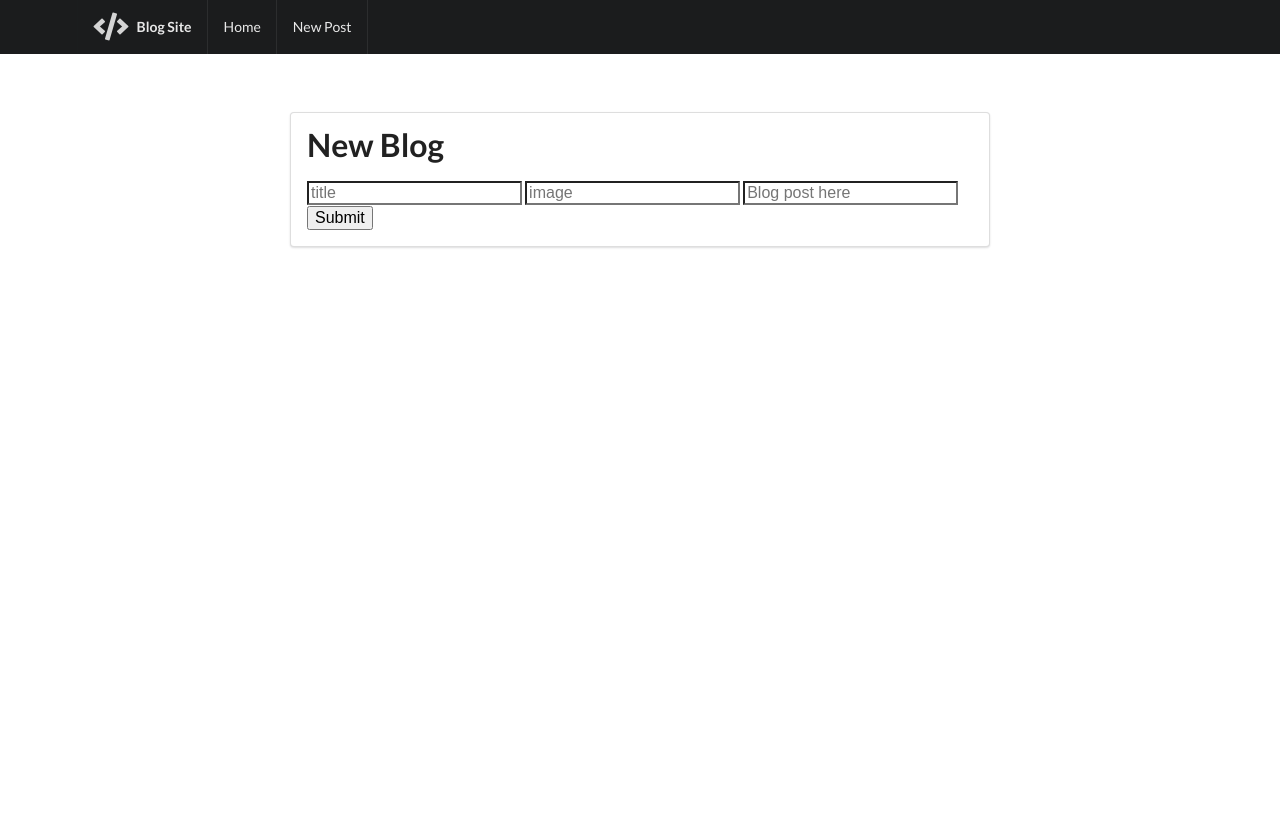
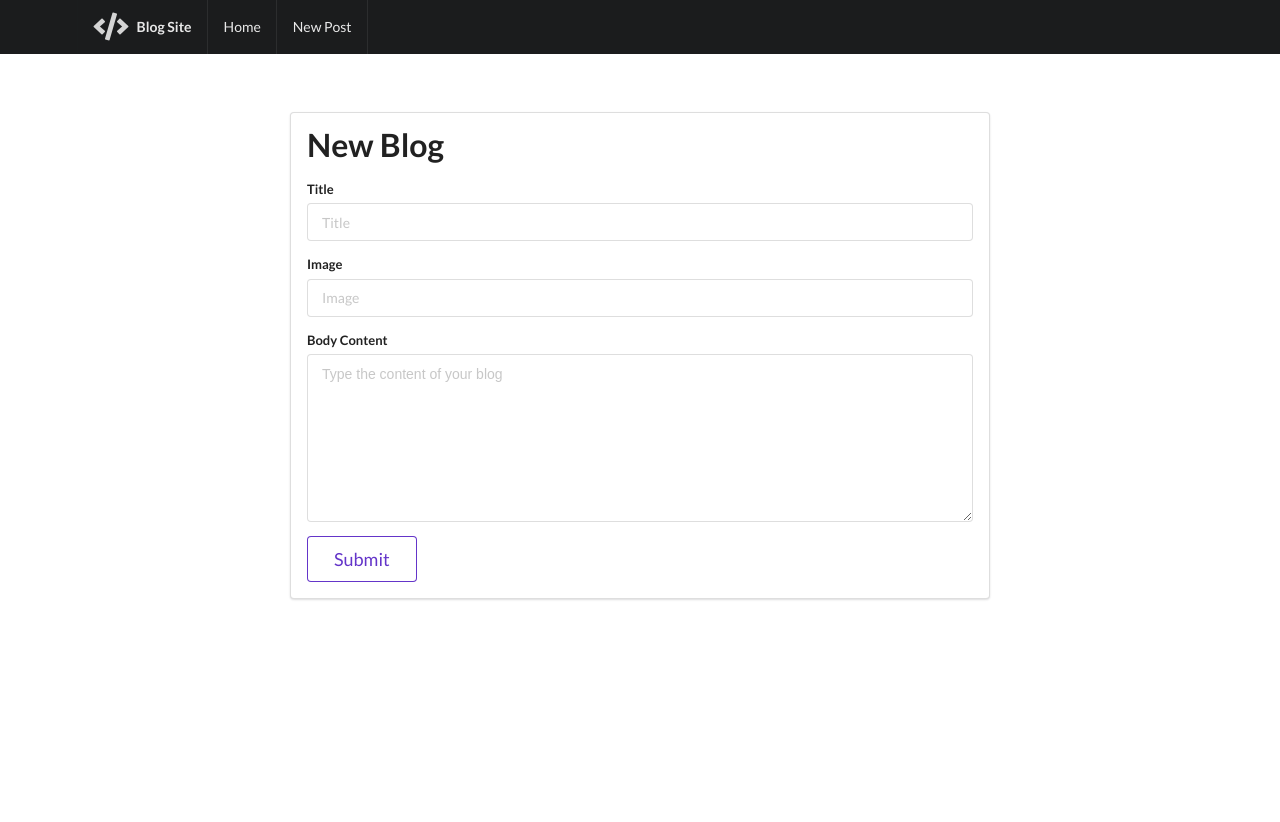
Before and after one commit to Abdoulrazack95/blog_app_restfull, a Node server app: page /blogs/new in a window 1280 px wide. Shown: the top 822 px of the page. Run offline with Node 20, Linux system fonts and the light colour scheme; some libraries are stand-ins or nearby versions.

Commit message:
styling the form done

```diff
--- a/views/new.ejs
+++ b/views/new.ejs
@@ -2,11 +2,20 @@
 
     <div class="ui main text container segment">
         <div class="ui huge header">New Blog</div>
-        <form action="/blogs" method="POST">
-            <input type="text" name="blog[title]" placeholder="title">
-            <input type="text" name="blog[image]" placeholder="image">
-            <input type="text" name="blog[body]" placeholder="Blog post here">
-            <button>Submit</button>
+        <form class="ui form" action="/blogs" method="POST">
+            <div class="field">
+                <label for="">Title</label>
+                <input type="text" name="blog[title]" placeholder="Title">
+            </div>
+            <div class="field">
+                <label for="">Image</label>
+                <input type="text" name="blog[image]" placeholder="Image">
+            </div>
+            <div class="field">
+                <label for="">Body Content</label>
+                <textarea name="blog[body]" placeholder="Type the content of your blog"></textarea>
+            </div>
+            <button class="ui violet big basic button">Submit</button>
         </form>
     </div>
 
```
